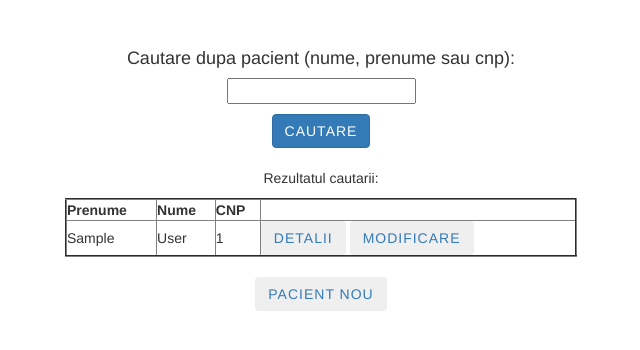
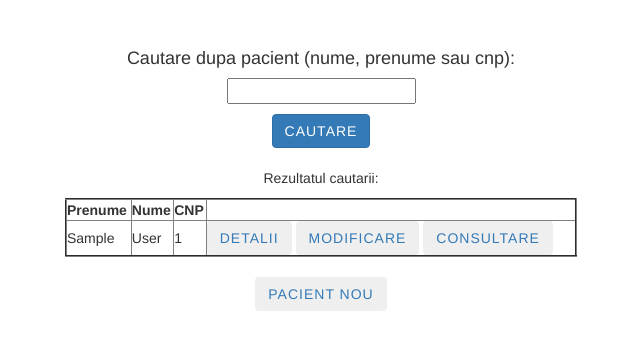
Before and after one commit to lovaszistvan1011/eCabCardio, a CodeIgniter app: page /eCabCardio/index.php/pacientcontroller/search_keyword in a window 1280 px wide. Shown: the part 171-521 px from the top of the page, without its empty margins (319-959 px from the left). Run offline with CodeIgniter, Linux system fonts and the light colour scheme; tables that the repository leaves empty or names only in its code hold one stand-in row (values such as "Sample post"); some libraries are stand-ins or nearby versions.

Commit message:
buton in SelectPatient)

```diff
--- a/application/views/SelectPatient.php
+++ b/application/views/SelectPatient.php
@@ -34,6 +34,7 @@
                 ?>
              <td><a href="<?php echo base_url(); ?>PacientController/details/<?php echo $row->id_patient ?>"><button  class="btn btn-dark">Detalii</button></a>
                  <a href="<?php echo base_url(); ?>PacientController/edit/<?php echo $row->id_patient ?>"><button  class="btn btn-dark">Modificare</button></a>
+                 <a href="<?php echo base_url(); ?>ConsultController/<?php echo $row->id_patient ?>"><button  class="btn btn-dark">Consultare</button></a>
                </td>
             <?php
                 echo "</tr>";
--- a/application/views/search.php
+++ b/application/views/search.php
@@ -9,7 +9,7 @@
     </head>
     <body>
          <?php $this->load->view('templates/header')?>
-        <?php $this->load->view('templates/menu')?>
+         <?php $this->load->view('templates/menu')?>
          <?php $this->load->view('nav')?>
 
     <center>
```
